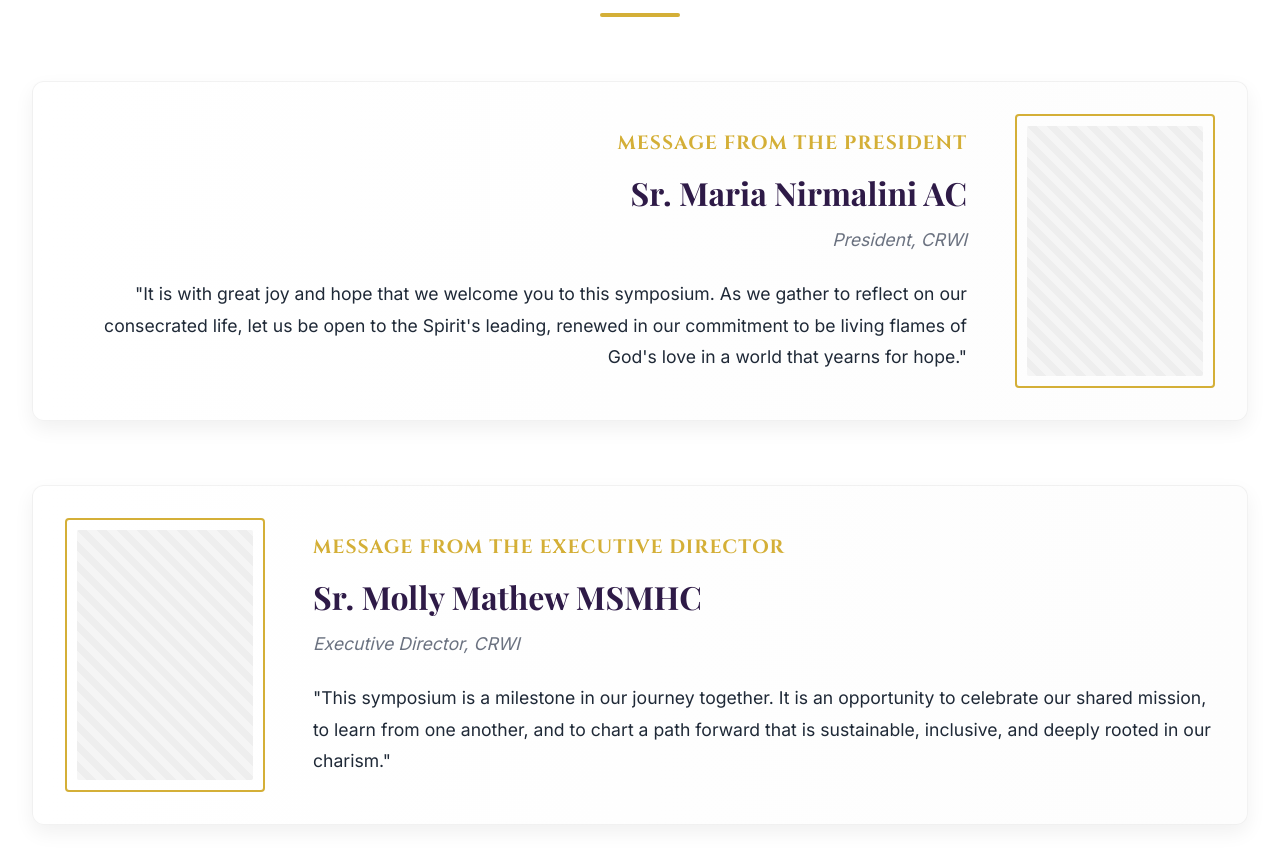
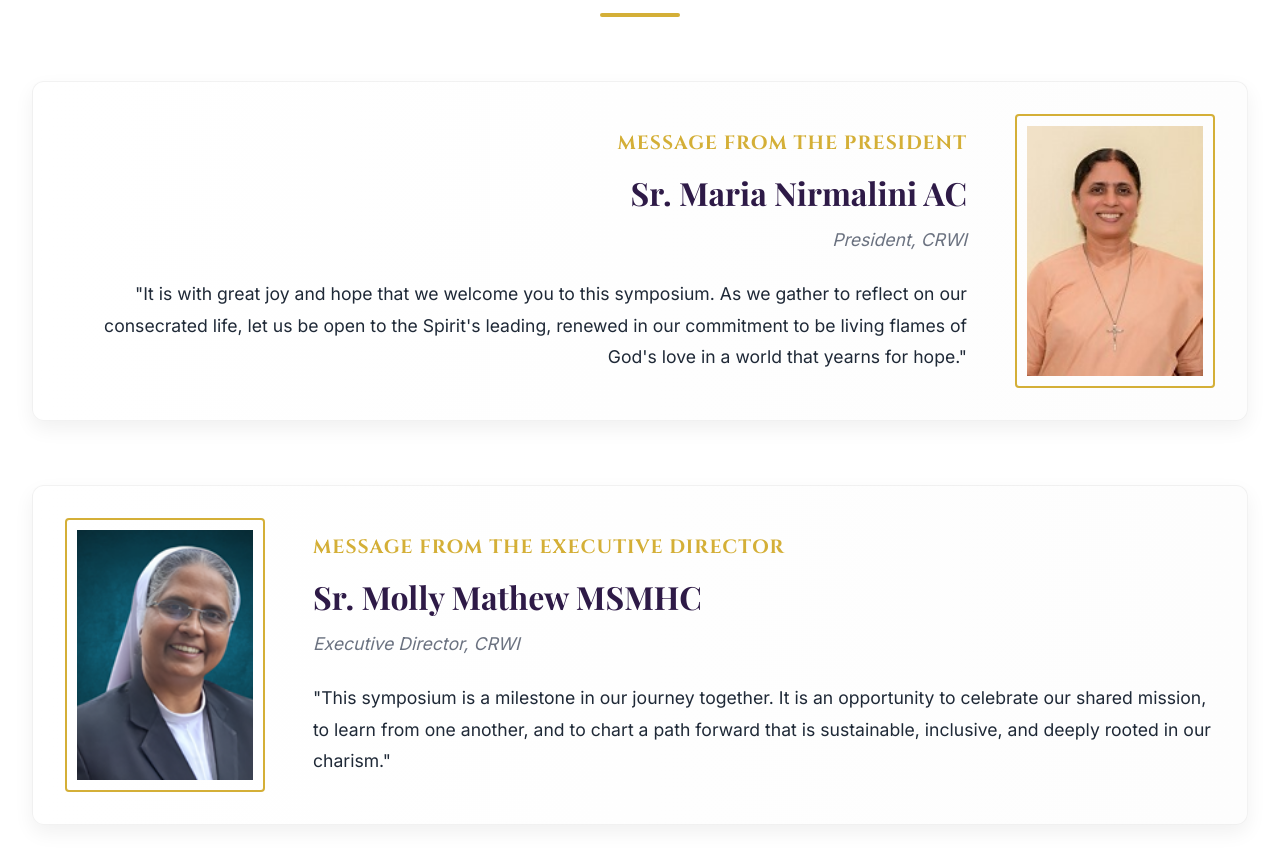
Before and after one commit to Jomitm/crwisymposium, a plain HTML site: page index.html in a window 1280 px wide. Shown: the part 1593-2457 px from the top of the page. Drawn offline with nearby package versions, Linux system fonts and the light colour scheme; a web font is replaced by a local one.

Commit message:
leaderhip photos updated

```diff
--- a/index.html
+++ b/index.html
@@ -127,8 +127,8 @@
             <div class="leadership-grid">
                 <div class="leader-card reverse">
                     <div class="leader-photo-frame">
-                        <!-- Placeholder for President's photo -->
-                        <div class="photo-placeholder"></div>
+                        <img src="images/Leaders/Sr. Maria Nirmalini AC.jpeg" alt="Sr. Maria Nirmalini AC"
+                            style="height: 250px; width: 100%; object-fit: cover;">
                     </div>
                     <div class="leader-content">
                         <h4>Message from the President</h4>
@@ -142,8 +142,8 @@
                 </div>
                 <div class="leader-card">
                     <div class="leader-photo-frame">
-                        <!-- Placeholder for Executive Director's photo -->
-                        <div class="photo-placeholder"></div>
+                        <img src="images/Leaders/Sr. Molly Mathew MSMHC.png" alt="Sr. Molly Mathew MSMHC"
+                            style="height: 250px; width: 100%; object-fit: cover;">
                     </div>
                     <div class="leader-content">
                         <h4>Message from the Executive Director</h4>
```
Also changed, not shown: Leaders/Sr. Maria Nirmalini AC.jpeg (added), Leaders/Sr. Molly Mathew MSMHC.png (added), images/Leaders/Sr. Maria Nirmalini AC.jpeg (added), images/Leaders/Sr. Molly Mathew MSMHC.png (added).
